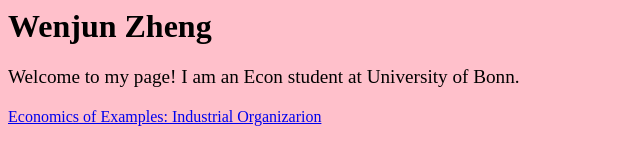
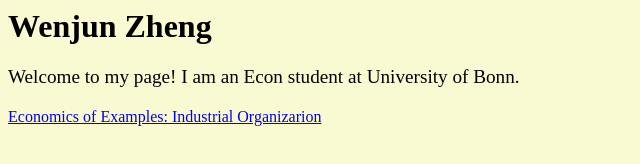
Before and after one commit to wenjun-zheng/wenjun-zheng.github.io, a plain HTML site: page index.html in a window 1280 px wide. Shown: the whole page, without its empty margins (0-640 px from the left). Drawn offline with Linux system fonts and the light colour scheme.

Commit message:
Update style.css

```diff
--- a/style.css
+++ b/style.css
@@ -1,5 +1,5 @@
 body{
-    background: pink;
+    background: LightGoldenrodYellow;
 }
 p{
   font-size: 120%;
```
